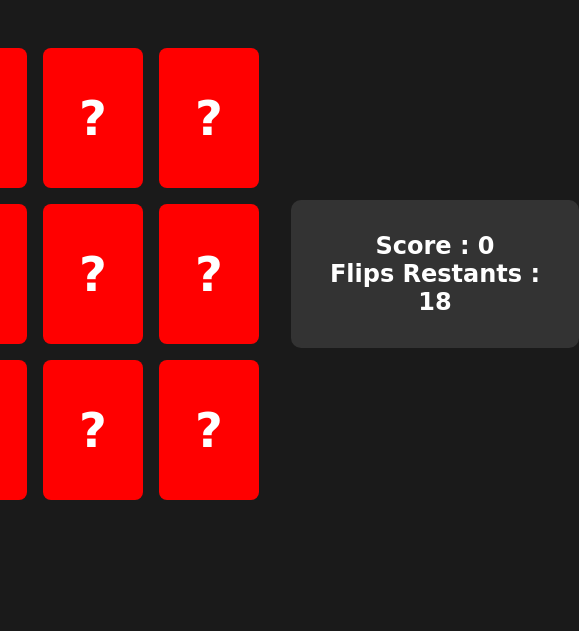
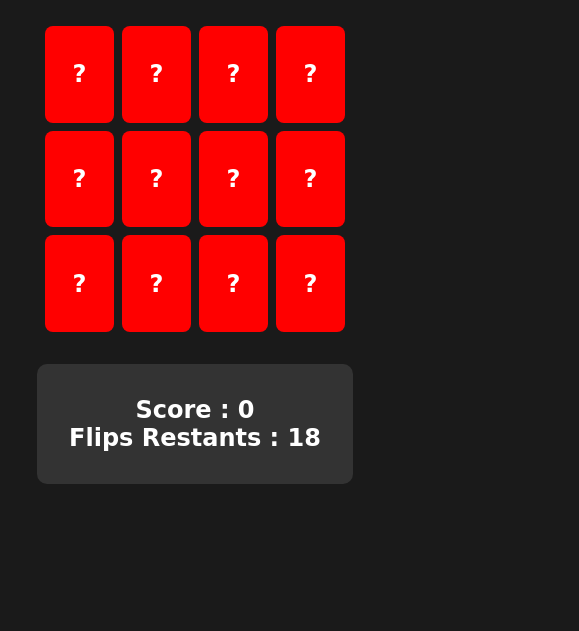
Before and after one commit to Toukoms/flip-game, a plain HTML site: page index.html in a window 390 px wide. Shown: the part 213-844 px from the top of the page, 579 px wide, since content can reach past the window. Drawn offline with Linux system fonts and the light colour scheme.

Commit message:
make it responsive

```diff
--- a/style.css
+++ b/style.css
@@ -1,4 +1,3 @@
-/* General Styles */
 * {
   margin: 0;
   padding: 0;
@@ -16,13 +15,14 @@ body {
   gap: 4rem;
   background: #1a1a1a;
   color: white;
+  padding: 1rem;
+  text-align: center;
 }
 
 h1 {
   font-size: 3.5rem;
 }
 
-/* Splash Screen */
 #splash-screen {
   position: fixed;
   top: 0;
@@ -35,6 +35,7 @@ h1 {
   justify-content: center;
   align-items: center;
   animation: fadeOut 1s ease-out forwards;
+  padding: 1rem;
 }
 
 #splash-screen h1 {
@@ -52,35 +53,41 @@ h1 {
   animation: pulse 1s infinite alternate;
 }
 
-/* Game Wrapper */
 .hidden {
   display: none;
 }
 
 #game-wrapper {
   display: flex;
+  flex-direction: column;
   align-items: center;
+  flex-wrap: wrap;
+  justify-content: center;
+  gap: 2rem;
+  width: 100%;
+  max-width: 1200px;
 }
 
 #score-board {
-  margin-left: 2rem;
   padding: 2rem;
-  width: 18rem;
   background: #333;
   border-radius: 10px;
   text-align: center;
+  flex: 1;
+  min-width: 250px;
 }
 
-/* Card Styling */
 #card-container {
   display: grid;
   grid-template-columns: repeat(4, 1fr);
   gap: 1rem;
+  width: 100%;
+  max-width: 500px;
 }
 
 .card {
-  width: 100px;
-  height: 140px;
+  width: 100%;
+  aspect-ratio: 5 / 7;
   border-radius: 8px;
   perspective: 1000px;
   cursor: pointer;
@@ -114,7 +121,7 @@ h1 {
   display: flex;
   justify-content: center;
   align-items: center;
-  font-size: 2rem;
+  font-size: 1.5rem;
   border-radius: 8px;
 }
 
@@ -127,7 +134,6 @@ h1 {
   transform: rotateY(180deg);
 }
 
-/* Game Modal */
 #game-modal {
   position: fixed;
   top: 0;
@@ -139,6 +145,7 @@ h1 {
   align-items: center;
   background: rgba(0, 0, 0, 0.8);
   color: white;
+  padding: 1rem;
 }
 
 .modal-content {
@@ -146,6 +153,8 @@ h1 {
   padding: 2rem;
   border-radius: 10px;
   text-align: center;
+  width: 100%;
+  max-width: 400px;
 }
 
 #retry {
@@ -155,3 +164,49 @@ h1 {
   cursor: pointer;
   font-size: 1rem;
 }
+
+@media (max-width: 768px) {
+  h1 {
+    font-size: 2rem;
+  }
+
+  #splash-screen h1 {
+    font-size: 1.5rem;
+  }
+
+  #start-game,
+  #retry {
+    font-size: 0.9rem;
+    padding: 8px 16px;
+  }
+
+  .front-card,
+  .back-card {
+    font-size: 1.2rem;
+  }
+
+  #card-container {
+    max-width: 400px;
+    gap: 0.75rem;
+  }
+
+  #score-board {
+    margin: 0 auto;
+  }
+}
+
+@media (max-width: 480px) {
+  h1 {
+    font-size: 1.5rem;
+  }
+
+  .front-card,
+  .back-card {
+    font-size: 1rem;
+  }
+
+  #card-container {
+    max-width: 300px;
+    gap: 0.5rem;
+  }
+}
```
